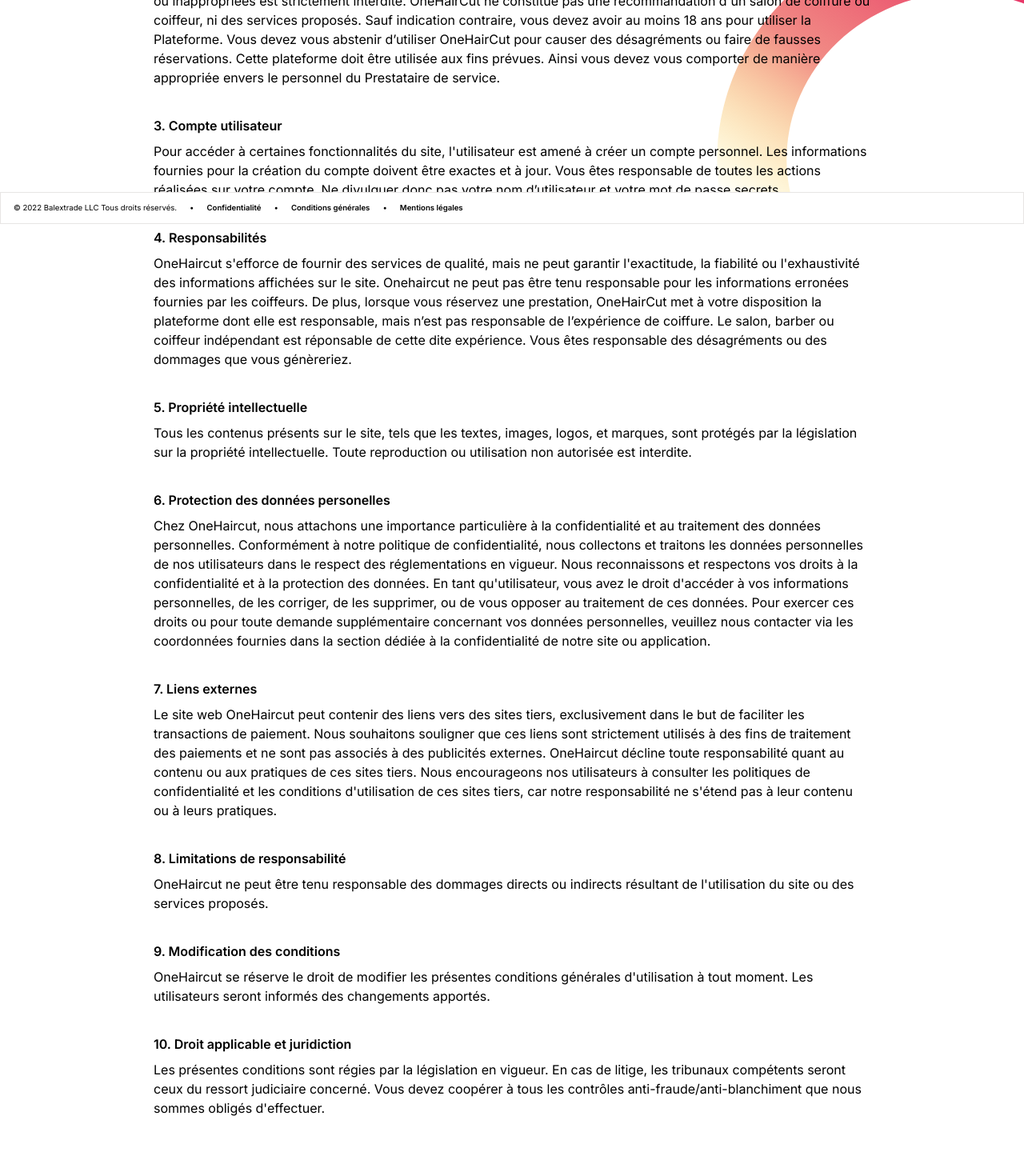
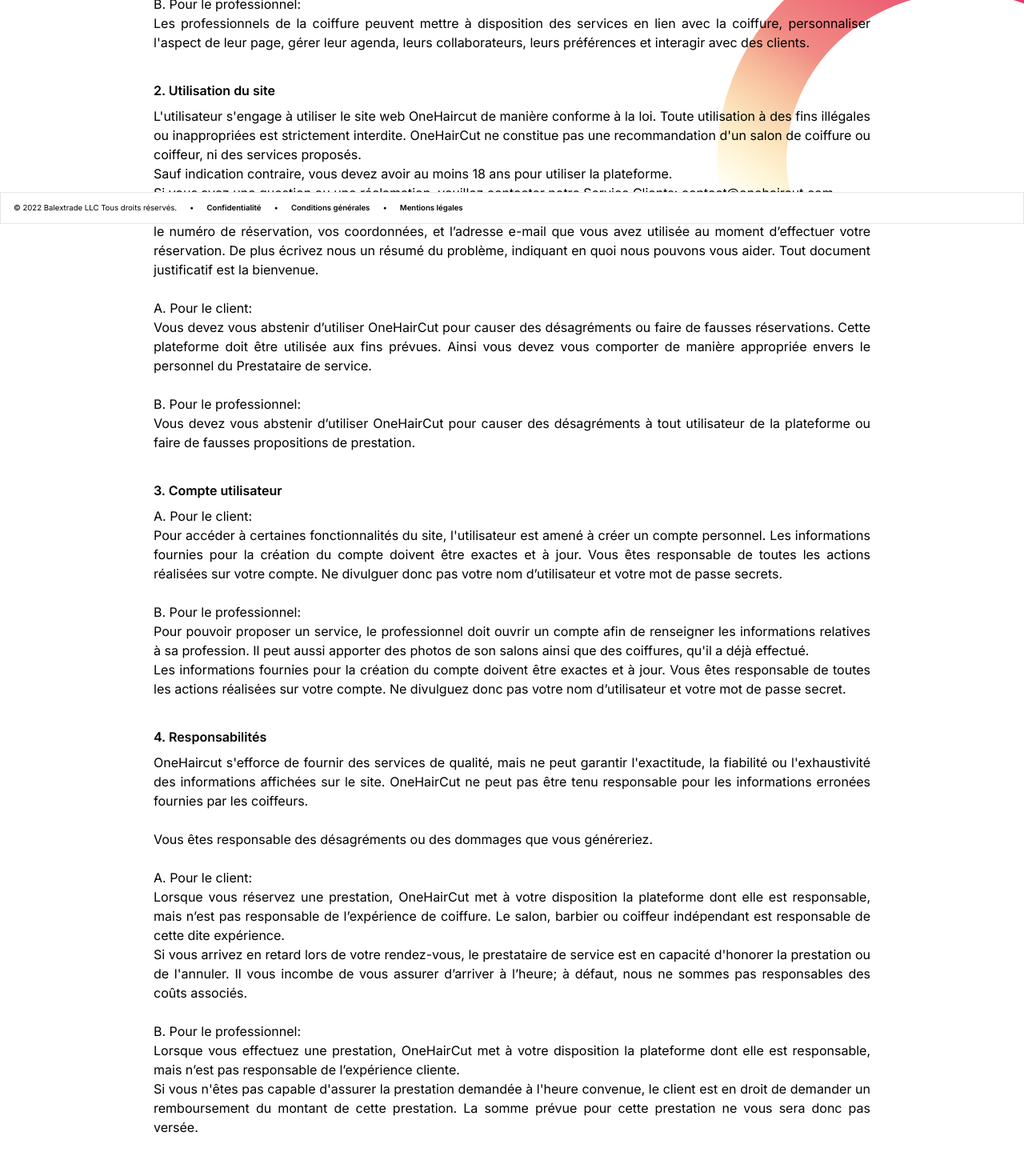
Before and after one commit to silverknight59222/onehaircut-frontend, a Next.js app: page /terms in a window 1280 px wide. Shown: the part 520-1980 px from the top of the page at 80% size. Built offline with nearby package versions, Linux system fonts and the light colour scheme.

Commit message:
TermsOfServices big update

```diff
--- a/src/components/shared/termsOfService.tsx
+++ b/src/components/shared/termsOfService.tsx
@@ -27,36 +27,68 @@ const termsPage = () => {
           </div>
         </div>
       </div>
-      <div className='mx-48 mb-16'>
+      <div className='mx-48 mb-16 text-justify'>
+
         <h1 className={`my-12 ${Theme_A.textFont.headerH1}`}>Conditions Générales d'Utilisation de OneHaircut</h1>
         <p className='pb-6'> Les présentes conditions générales d'utilisation régissent l'accès et l'utilisation du site web OneHaircut, ainsi que de ses services associés. En accédant au site et en utilisant nos services, l'utilisateur accepte les conditions énoncées ci-dessous.</p>
 
         <h1 className={`my-3 ${Theme_A.textFont.headerH4}`}>
           1. Description des services</h1>
         <p className='pb-6'>
-          OneHaircut offre une plateforme en ligne destinée à la réservation de services de coiffure. Les utilisateurs peuvent réserver des créneaux horaires, personnaliser leurs préférences, et interagir avec des coiffeurs partenaires.</p>
+          OneHaircut offre une plateforme en ligne destinée à la réservation de services de coiffure. <br />
+          <br />
+          A. Pour le client: <br />
+          Les utilisateurs peuvent réserver des créneaux horaires, personnaliser leurs préférences, et interagir avec des coiffeurs partenaires.<br />
+          <br />
+          B. Pour le professionnel:<br />
+          Les professionnels de la coiffure peuvent mettre à disposition des services en lien avec la coiffure, personnaliser l'aspect de leur page, gérer leur agenda, leurs collaborateurs, leurs préférences et interagir avec des clients.
+        </p>
 
         <h1 className={`my-3 ${Theme_A.textFont.headerH4}`}>
           2. Utilisation du site</h1>
         <p className='pb-6'>
           L'utilisateur s'engage à utiliser le site web OneHaircut de manière conforme à la loi. Toute utilisation à des fins illégales ou inappropriées est strictement interdite.
-          OneHairCut ne constitue pas une recommandation d'un salon de coiffure ou coiffeur, ni des services proposés.
-          Sauf indication contraire, vous devez avoir au moins 18 ans pour utiliser la Plateforme.
-          Vous devez vous abstenir d’utiliser OneHairCut pour causer des désagréments ou faire de fausses réservations. Cette plateforme doit être utilisée aux fins prévues.  Ainsi vous devez vous comporter de manière appropriée envers le personnel du Prestataire de service. </p>
+          OneHairCut ne constitue pas une recommandation d'un salon de coiffure ou coiffeur, ni des services proposés.<br />
+          Sauf indication contraire, vous devez avoir au moins 18 ans pour utiliser la plateforme.<br />
+          Si vous avez une question ou une réclamation, veuillez contacter notre Service Clients: contact@onehaircut.com.<br />
+          Vous pouvez nous aider à intervenir dans les plus brefs délais en fournissant : <br />
+          le numéro de réservation, vos coordonnées, et l’adresse e-mail que vous avez utilisée au moment d’effectuer votre réservation. De plus écrivez nous un résumé du problème, indiquant en quoi nous pouvons vous aider. Tout document justificatif est la bienvenue.<br />
+          <br />
+          A. Pour le client: <br />
+          Vous devez vous abstenir d’utiliser OneHairCut pour causer des désagréments ou faire de fausses réservations. Cette plateforme doit être utilisée aux fins prévues.  Ainsi vous devez vous comporter de manière appropriée envers le personnel du Prestataire de service.<br />
+          <br />
+          B. Pour le professionnel:<br />
+          Vous devez vous abstenir d’utiliser OneHairCut pour causer des désagréments à tout utilisateur de la plateforme ou faire de fausses propositions de prestation.
+        </p>
 
         <h1 className={`my-3 ${Theme_A.textFont.headerH4}`}>
           3. Compte utilisateur</h1>
         <p className='pb-6'>
-          Pour accéder à certaines fonctionnalités du site, l'utilisateur est amené à créer un compte personnel. Les informations fournies pour la création du compte doivent être exactes et à jour. Vous êtes responsable de toutes les actions réalisées sur votre compte. Ne divulguer donc pas votre nom d’utilisateur et votre mot de passe secrets.</p>
+          A. Pour le client: <br />
+          Pour accéder à certaines fonctionnalités du site, l'utilisateur est amené à créer un compte personnel. Les informations fournies pour la création du compte doivent être exactes et à jour. Vous êtes responsable de toutes les actions réalisées sur votre compte. Ne divulguer donc pas votre nom d’utilisateur et votre mot de passe secrets.<br />
+          <br />
+          B. Pour le professionnel:<br />
+          Pour pouvoir proposer un service, le professionnel doit ouvrir un compte afin de renseigner les informations relatives à sa profession. Il peut aussi apporter des photos de son salons ainsi que des coiffures, qu'il a déjà effectué.<br />
+          Les informations fournies pour la création du compte doivent être exactes et à jour. Vous êtes responsable de toutes les actions réalisées sur votre compte. Ne divulguez donc pas votre nom d’utilisateur et votre mot de passe secret.
+        </p>
 
         <h1 className={`my-3 ${Theme_A.textFont.headerH4}`}>
           4. Responsabilités</h1>
         <p className='pb-6'>
-          OneHaircut s'efforce de fournir des services de qualité, mais ne peut garantir l'exactitude, la fiabilité ou l'exhaustivité des informations affichées sur le site. Onehaircut ne peut pas être tenu responsable pour les informations erronées fournies par les coiffeurs.
-
-          De plus, lorsque vous réservez une prestation, OneHairCut met à votre disposition la plateforme dont elle est responsable, mais n’est pas responsable de l’expérience de coiffure. Le salon, barber ou coiffeur indépendant est réponsable de cette dite expérience.
-
-          Vous êtes responsable des désagréments ou des dommages que vous génèreriez.</p>
+          OneHaircut s'efforce de fournir des services de qualité, mais ne peut garantir l'exactitude, la fiabilité ou l'exhaustivité des informations affichées sur le site. OneHairCut ne peut pas être tenu responsable pour les informations erronées fournies par les coiffeurs.<br />
+          <br />
+          Vous êtes responsable des désagréments ou des dommages que vous généreriez.<br />
+          <br />
+          A. Pour le client:<br />
+          Lorsque vous réservez une prestation, OneHairCut met à votre disposition la plateforme dont elle est responsable, mais n’est pas responsable de l’expérience de coiffure. Le salon, barbier ou coiffeur indépendant est responsable de cette dite expérience.
+          <br />
+          Si vous arrivez en retard lors de votre rendez-vous, le prestataire de service est en capacité d'honorer la prestation ou de l'annuler. Il vous incombe de vous assurer d’arriver à l’heure; à défaut, nous ne sommes pas responsables des coûts associés.<br />
+          <br />
+          B. Pour le professionnel:<br />
+          Lorsque vous effectuez une prestation, OneHairCut met à votre disposition la plateforme dont elle est responsable, mais n’est pas responsable de l’expérience cliente.
+          <br />
+          Si vous n'êtes pas capable d'assurer la prestation demandée à l'heure convenue, le client est en droit de demander un remboursement du montant de cette prestation. La somme prévue pour cette prestation ne vous sera donc pas versée.
+        </p>
 
         <h1 className={`my-3 ${Theme_A.textFont.headerH4}`}>
           5. Propriété intellectuelle</h1>
@@ -64,14 +96,16 @@ const termsPage = () => {
           Tous les contenus présents sur le site, tels que les textes, images, logos, et marques, sont protégés par la législation sur la propriété intellectuelle. Toute reproduction ou utilisation non autorisée est interdite. </p>
 
         <h1 className={`my-3 ${Theme_A.textFont.headerH4}`}>
-          6. Protection des données personelles</h1>
+          6. Protection des données personnelles</h1>
         <p className='pb-6'>
-          Chez OneHaircut, nous attachons une importance particulière à la confidentialité et au traitement des données personnelles. Conformément à notre politique de confidentialité, nous collectons et traitons les données personnelles de nos utilisateurs dans le respect des réglementations en vigueur. Nous reconnaissons et respectons vos droits à la confidentialité et à la protection des données. En tant qu'utilisateur, vous avez le droit d'accéder à vos informations personnelles, de les corriger, de les supprimer, ou de vous opposer au traitement de ces données. Pour exercer ces droits ou pour toute demande supplémentaire concernant vos données personnelles, veuillez nous contacter via les coordonnées fournies dans la section dédiée à la confidentialité de notre site ou application.</p>
+          Chez OneHaircut, nous attachons une importance particulière à la confidentialité et au traitement des données personnelles. Conformément à notre politique de confidentialité, nous collectons et traitons les données personnelles de nos utilisateurs dans le respect des réglementations en vigueur. Nous reconnaissons et respectons vos droits à la confidentialité et à la protection des données.<br />
+          En tant qu'utilisateur, vous avez le droit d'accéder à vos informations personnelles, de les corriger, de les supprimer, ou de vous opposer au traitement de ces données. Pour exercer ces droits ou pour toute demande supplémentaire concernant vos données personnelles, veuillez nous contacter via les coordonnées fournies dans la section dédiée à la confidentialité de notre site ou application.</p>
 
         <h1 className={`my-3 ${Theme_A.textFont.headerH4}`}>
           7. Liens externes</h1>
         <p className='pb-6'>
-          Le site web OneHaircut peut contenir des liens vers des sites tiers, exclusivement dans le but de faciliter les transactions de paiement. Nous souhaitons souligner que ces liens sont strictement utilisés à des fins de traitement des paiements et ne sont pas associés à des publicités externes. OneHaircut décline toute responsabilité quant au contenu ou aux pratiques de ces sites tiers. Nous encourageons nos utilisateurs à consulter les politiques de confidentialité et les conditions d'utilisation de ces sites tiers, car notre responsabilité ne s'étend pas à leur contenu ou à leurs pratiques.</p>
+          Le site web OneHaircut peut contenir des liens vers des sites tiers, exclusivement dans le but de faciliter les transactions de paiement. Nous souhaitons souligner que ces liens sont strictement utilisés à des fins de traitement des paiements et ne sont pas associés à des publicités externes.<br />
+          OneHaircut décline toute responsabilité quant au contenu ou aux pratiques de ces sites tiers. Nous encourageons nos utilisateurs à consulter les politiques de confidentialité et les conditions d'utilisation de ces sites tiers, car notre responsabilité ne s'étend pas à leur contenu ou à leurs pratiques.</p>
 
         <h1 className={`my-3 ${Theme_A.textFont.headerH4}`}>
           8. Limitations de responsabilité</h1>
@@ -81,14 +115,57 @@ const termsPage = () => {
         <h1 className={`my-3 ${Theme_A.textFont.headerH4}`}>
           9. Modification des conditions</h1>
         <p className='pb-6'>
-          OneHaircut se réserve le droit de modifier les présentes conditions générales d'utilisation à tout moment. Les utilisateurs seront informés des changements apportés.</p>
+          OneHaircut se réserve le droit de modifier les présentes conditions générales d'utilisation à tout moment. Les utilisateurs seront informés des changements apportés.
+        </p>
 
         <h1 className={`my-3 ${Theme_A.textFont.headerH4}`}>
-          10. Droit applicable et juridiction</h1>
+          10. Tarifs et Paiements</h1>
         <p className='pb-6'>
-          Les présentes conditions sont régies par la législation en vigueur. En cas de litige, les tribunaux compétents seront ceux du ressort judiciaire concerné.
-          Vous devez coopérer à tous les contrôles anti-fraude/anti-blanchiment que nous sommes obligés d'effectuer.
+          A. Pour le client:<br />
+          Lorsque vous effectuez une réservation, vous acceptez de payer le tarif de l’expérience de coiffure, y compris tous les frais et taxes qui peuvent s’appliquer.<br />
+          <br />
+          Les erreurs et fautes d’impression évidentes ne sont pas contraignantes. Par exemple : si vous réservez une coupe de cheveux qui a été proposée par erreur pour 1 €, votre réservation peut être annulée et nous vous rembourserons le montant que vous avez payé  <br />
+          <br />
+          Concernant le paiement des réservations et services proposés, celui-ci se fait directement sur notre plateforme et non sur le lieu de la coiffure. Le paiement s'effectuera à travers la plateforme sécurisée Stripe.<br />
+          <br />
+          Si le paiement n'est pas effectué ou annulé faute de crédit sur la carte par exemple, la réservation n'est pas confirmée. Autrement dit, la réservation n'est que acceptée lorsque le paiement est effectué et confirmé par Stripe.<br />
+          Dans le cas d'une annulation:<br />
+          - Si elle est demandée au moins 24 heures avant le moment exact du rendez-vous, celle-ci peut être remboursée. Le client est fortement invité à refaire une réservation.<br />
+          - Si elle est demandé dans les 24 heures précédant le rendez-vous, le client ne recevra pas le remboursement et le rendez-vous sera annulé.<br />
+          <br />
+          B. Pour le professionnel:<br />
+          Le paiement de la prestation sera transféré sur le compte indiqué dans les paramètres après confirmation du service et à la fin du mois.<br />
+          Dans le cas d'une annulation:<br />
+          - Si elle est demandée au moins 24 heures avant le moment exact du rendez-vous, celle-ci peut être remboursée. <br />
+          - Si elle est demandé dans les 24 heures précédant le rendez-vous, le montant de la prestation sera versé au professionnel et le rendez-vous sera annulé.<br />
         </p>
+
+        <h1 className={`my-3 ${Theme_A.textFont.headerH4}`}>
+          11. En cas de non respect des règles</h1>
+        <p className='pb-6'>
+          A. Pour le client:<br />
+          En case de non respect des règles énoncées ici, OneHairCut se laisse le droit de vous empêcher d'utilisation la plateforme, de faire une réservation et même d'accéder à votre compte.<br />
+          Dans certains cas, il se peut que vous perdiez même le droit au remboursement.<br />
+          <br />
+          B. Pour le professionnel:<br />
+          En case de non respect des règles énoncées ici, OneHairCut se laisse le droit de vous empêcher d'utilisation la plateforme, d'accéder à votre compte, d'annuler vos futurs rendez-vous<br />
+          Dans certains cas, il se peut que vous perdiez même le droit au paiement des prestations effectuées.<br />
+        </p>
+
+        <h1 className={`my-3 ${Theme_A.textFont.headerH4}`}>
+          12. Droit applicable et juridiction</h1>
+        <p className='pb-6'>
+          Les présentes conditions sont régies par la législation en vigueur. En cas de litige, les tribunaux compétents seront ceux du ressort judiciaire concerné.<br />
+          Vous devez coopérer à tous les contrôles anti-fraude/anti-blanchiment que nous sommes obligés d'effectuer.<br />
+        </p>
+
+        <h1 className={`my-3 ${Theme_A.textFont.headerH4}`}>
+          CONTACT</h1>
+        <p className='pb-6'>
+          Tout contact avec OneHairCut se fait à travers l'adresse email suivante:<br />
+          contact@onehaircut.com
+        </p>
+
 
       </div>
 
```
